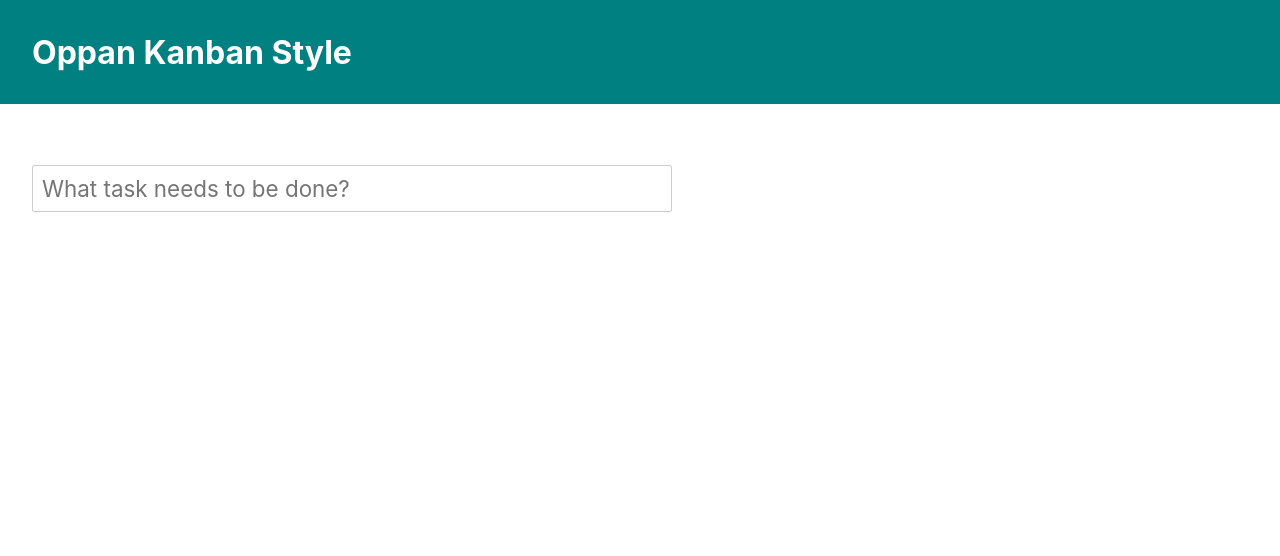
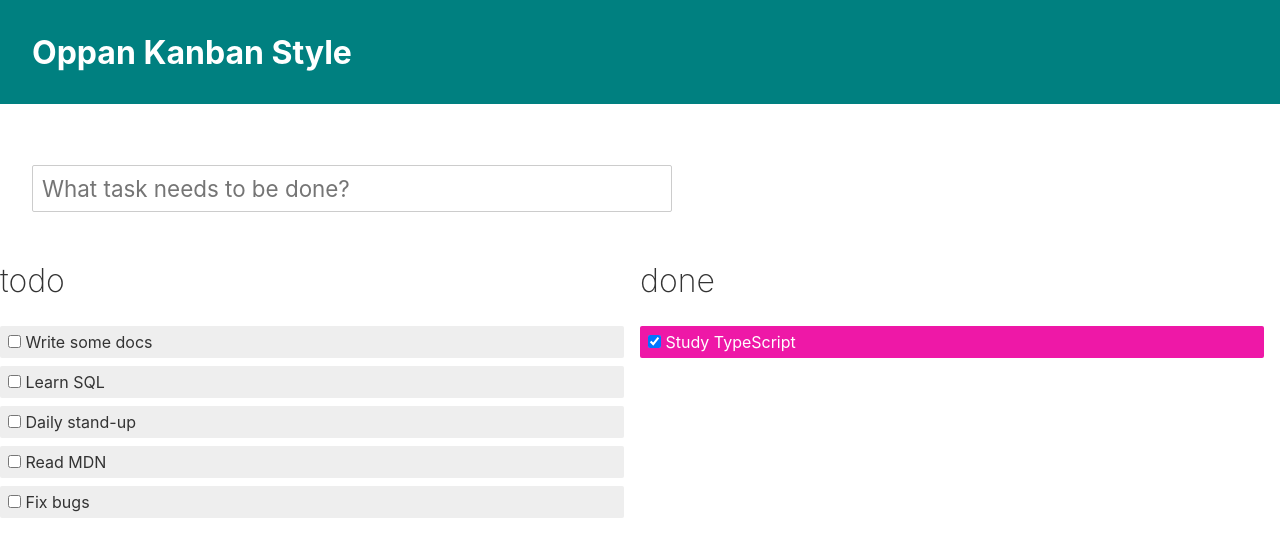
Before and after one commit to willemverbuyst/oppan-kanban-style-client, a Svelte app: page / in a window 1280 px wide. Shown: the top 556 px of the page. Built offline with nearby package versions, Linux system fonts and the light colour scheme.

Commit message:
Add tasks and add/remove functionality

```diff
--- a/src/App.svelte
+++ b/src/App.svelte
@@ -1,7 +1,50 @@
 <script>
+  import { quintOut } from 'svelte/easing';
+  import { crossfade } from 'svelte/transition';
+  import { flip } from 'svelte/animate';
   import Header from './Header.svelte';
 
-  const add = (input) => console.log(input.value);
+  const [send, receive] = crossfade({
+    fallback(node, params) {
+      const style = getComputedStyle(node);
+      const transform = style.transform === 'none' ? '' : style.transform;
+
+      return {
+        duration: 600,
+        easing: quintOut,
+        css: (t) => `
+					transform: ${transform} scale(${t});
+					opacity: ${t}
+				`,
+      };
+    },
+  });
+
+  let tasks = [
+    { id: 1, done: false, description: 'Write some docs' },
+    { id: 2, done: false, description: 'Learn SQL' },
+    { id: 3, done: true, description: 'Study TypeScript' },
+    { id: 4, done: false, description: 'Daily stand-up' },
+    { id: 5, done: false, description: 'Read MDN' },
+    { id: 6, done: false, description: 'Fix bugs' },
+  ];
+
+  let uid = tasks.length + 1;
+
+  const add = (input) => {
+    const task = {
+      id: uid++,
+      done: false,
+      description: input.value,
+    };
+
+    tasks = [task, ...tasks];
+    input.value = '';
+  };
+
+  const remove = (task) => {
+    tasks = tasks.filter((t) => t !== task);
+  };
 </script>
 
 <style>
@@ -10,6 +53,59 @@
     margin: 2em 0 1em 2rem;
     min-width: 50vw;
   }
+
+  .left,
+  .right {
+    float: left;
+    width: 50%;
+    padding: 0 1em 0 0;
+    box-sizing: border-box;
+  }
+
+  h2 {
+    font-size: 2em;
+    font-weight: 200;
+    user-select: none;
+  }
+
+  label {
+    top: 0;
+    left: 0;
+    display: block;
+    font-size: 1em;
+    line-height: 1;
+    padding: 0.5em;
+    margin: 0 auto 0.5em auto;
+    border-radius: 2px;
+    background-color: #eee;
+    user-select: none;
+  }
+
+  input {
+    margin: 0;
+  }
+
+  .right label {
+    background-color: rgb(238, 24, 167);
+    color: #fff;
+  }
+
+  button {
+    float: right;
+    height: 1em;
+    box-sizing: border-box;
+    padding: 0 0.5em;
+    line-height: 1;
+    background-color: transparent;
+    border: none;
+    color: rgb(170, 30, 30);
+    opacity: 0;
+    transition: opacity 0.2s;
+  }
+
+  label:hover button {
+    opacity: 1;
+  }
 </style>
 
 <Header />
@@ -17,3 +113,31 @@
   class="task"
   placeholder="What task needs to be done?"
   on:keydown={(e) => e.key === 'Enter' && add(e.target)} />
+
+<div class="left">
+  <h2>todo</h2>
+  {#each tasks.filter((t) => !t.done) as task (task.id)}
+    <label
+      in:receive={{ key: task.id }}
+      out:send={{ key: task.id }}
+      animate:flip>
+      <input type="checkbox" bind:checked={task.done} />
+      {task.description}
+      <button on:click={() => remove(task)}>x</button>
+    </label>
+  {/each}
+</div>
+
+<div class="right">
+  <h2>done</h2>
+  {#each tasks.filter((t) => t.done) as task (task.id)}
+    <label
+      in:receive={{ key: task.id }}
+      out:send={{ key: task.id }}
+      animate:flip>
+      <input type="checkbox" bind:checked={task.done} />
+      {task.description}
+      <button on:click={() => remove(task)}>x</button>
+    </label>
+  {/each}
+</div>
```
